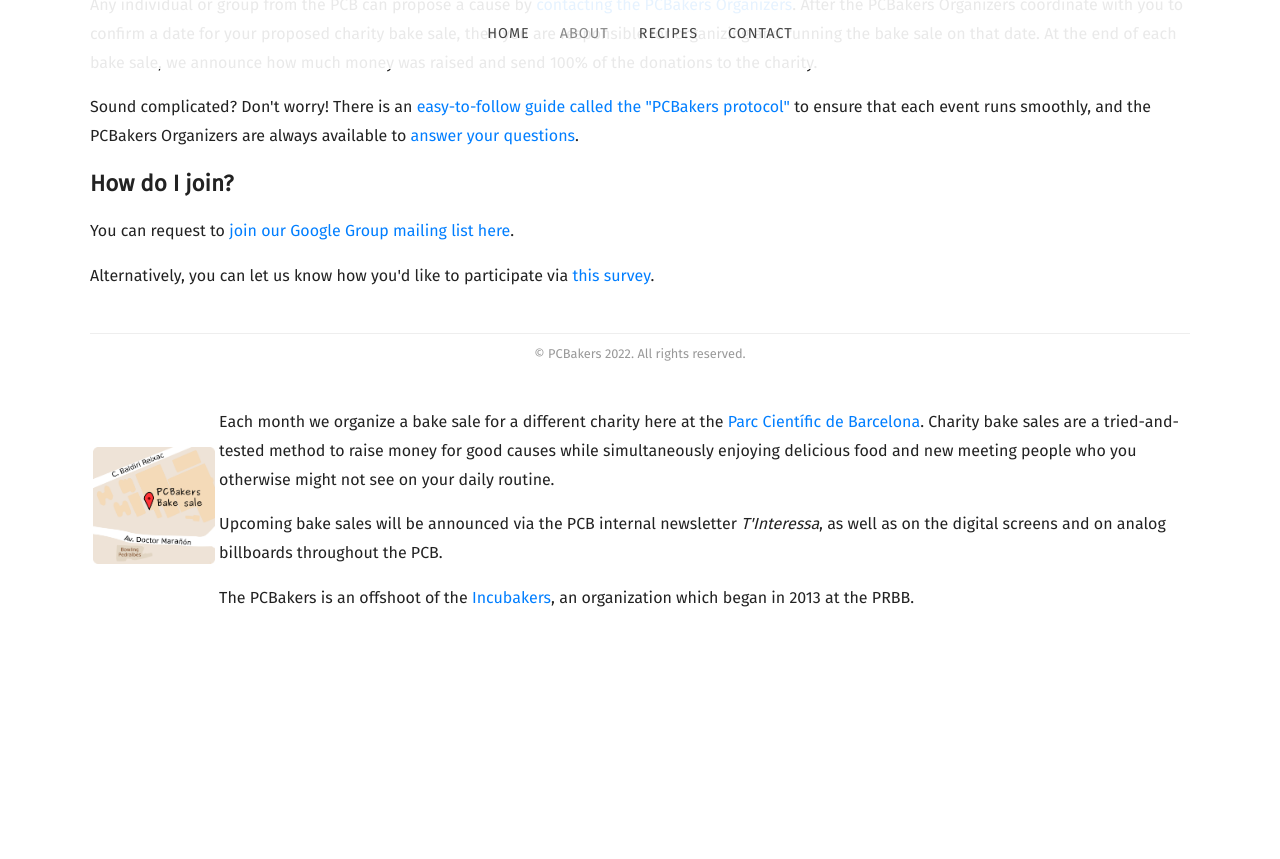
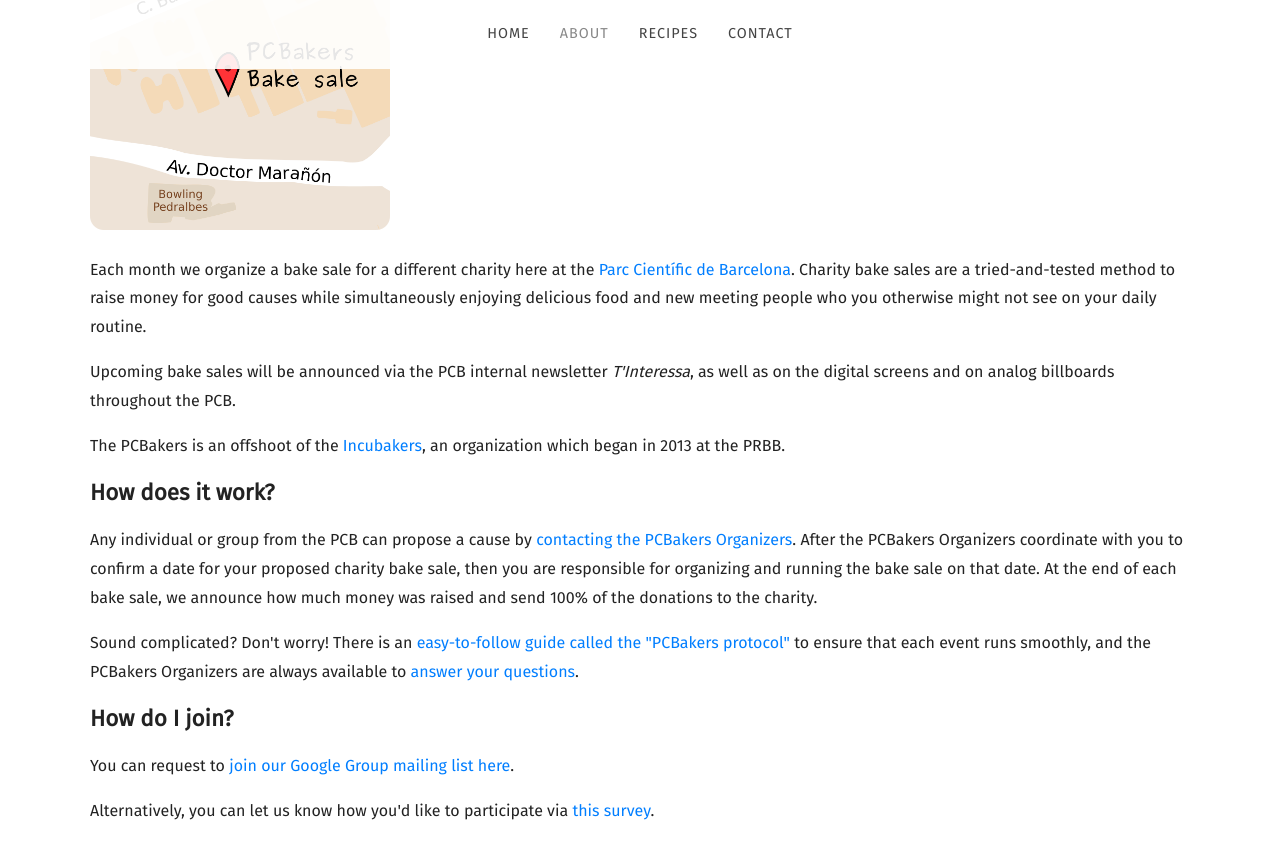
Before and after one commit to willblev/PCBakers, a Jekyll site: the page built from about.html, in a window 1280 px wide and 900 px high, scrolled down 487 px. Shown: the top 859 px of the window. Built offline with Jekyll 4.4.1, drawn with Linux system fonts in a browser that asks for light colours; some web fonts are replaced; before the commit the page ends 1169 px from its top, so only the background shows below that.

Commit message:
updated about page layout

```diff
--- a/about.html
+++ b/about.html
@@ -6,22 +6,13 @@ title: About
 
 	<p>Welcome to the PCBakers website!</p>
 
-	<table >
-	  <tbody>
-		 <tr>
-			<td align="right" vertical-align="top">
-			   <img src="{{ site.baseurl }}/images/PCB_bake_sale_map.png" width="300" alt="PCB_bake_sale_map">
-			</td>
-			<td align="left" vertical-align="top">
+	<img src="{{ site.baseurl }}/images/PCB_bake_sale_map.png" width="300" alt="PCB_bake_sale_map">
 
-		<p>Each month we organize a bake sale for a different charity here at the <a href="https://www.pcb.ub.edu/" target="_blank">Parc Científic de Barcelona</a>. Charity bake sales are a tried-and-tested method to raise money for good causes while simultaneously enjoying delicious food and new meeting people who you otherwise might not see on your daily routine.</p>
+	<p>Each month we organize a bake sale for a different charity here at the <a href="https://www.pcb.ub.edu/" target="_blank">Parc Científic de Barcelona</a>. Charity bake sales are a tried-and-tested method to raise money for good causes while simultaneously enjoying delicious food and new meeting people who you otherwise might not see on your daily routine.</p>
 
-		<p>Upcoming bake sales will be announced via the PCB internal newsletter <i>T'Interessa</i>, as well as on the digital screens and on analog billboards throughout the PCB.</p>
+	<p>Upcoming bake sales will be announced via the PCB internal newsletter <i>T'Interessa</i>, as well as on the digital screens and on analog billboards throughout the PCB.</p>
 
-		<p>The PCBakers is an offshoot of the <a href="https://ellipse.prbb.org/keep-baking-for-a-better-world-5-years-of-incubakers-at-the-prbb/" target="_blank">Incubakers</a>, an organization which began in 2013 at the PRBB.</p>
-			</td>
-		   </tr>
-	  </tbody>
+	<p>The PCBakers is an offshoot of the <a href="https://ellipse.prbb.org/keep-baking-for-a-better-world-5-years-of-incubakers-at-the-prbb/" target="_blank">Incubakers</a>, an organization which began in 2013 at the PRBB.</p>
 
 	<h2>How does it work?</h2>
 	<p>Any individual or group from the PCB can propose a cause by <a href="https://willblev.github.io/PCBakers/contact/">contacting the PCBakers Organizers</a>. After the PCBakers Organizers coordinate with you to confirm a date for your proposed charity bake sale, then you are responsible for organizing and running the bake sale on that date. At the end of each bake sale, we announce how much money was raised and send 100% of the donations to the charity.</p>
```
